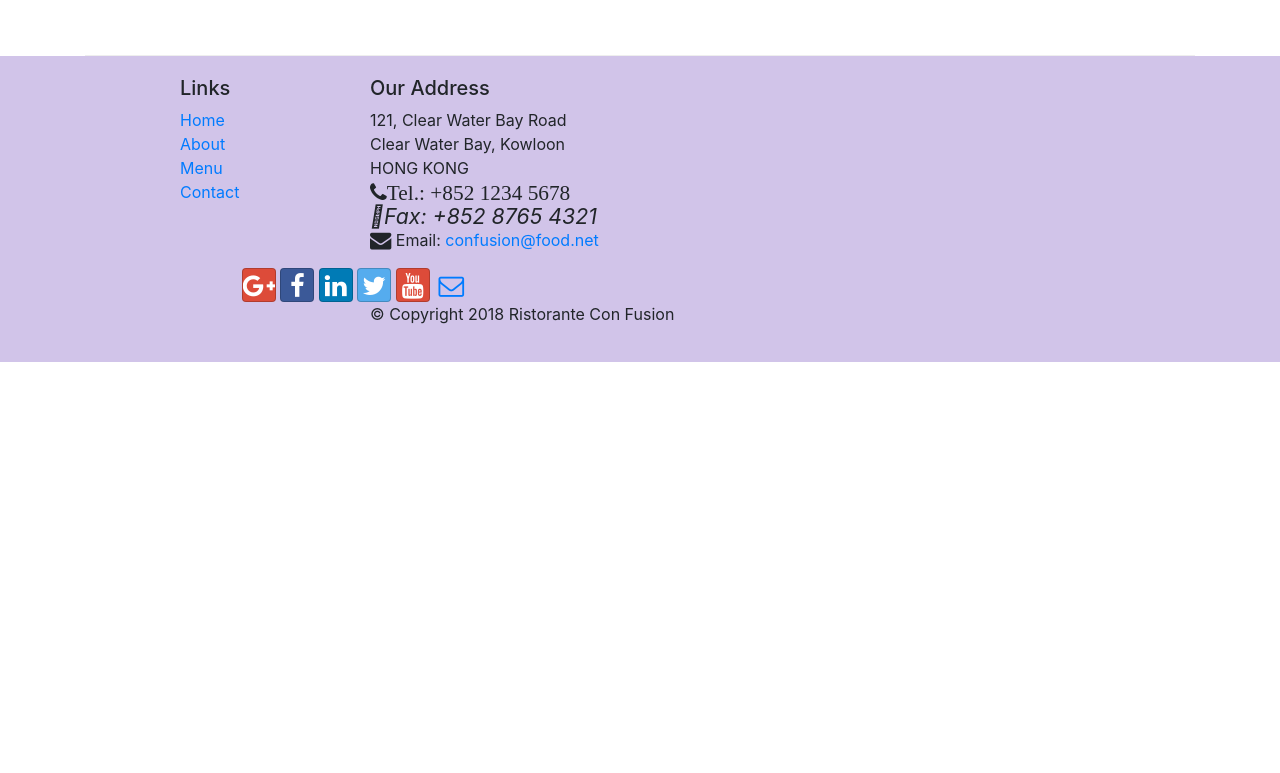
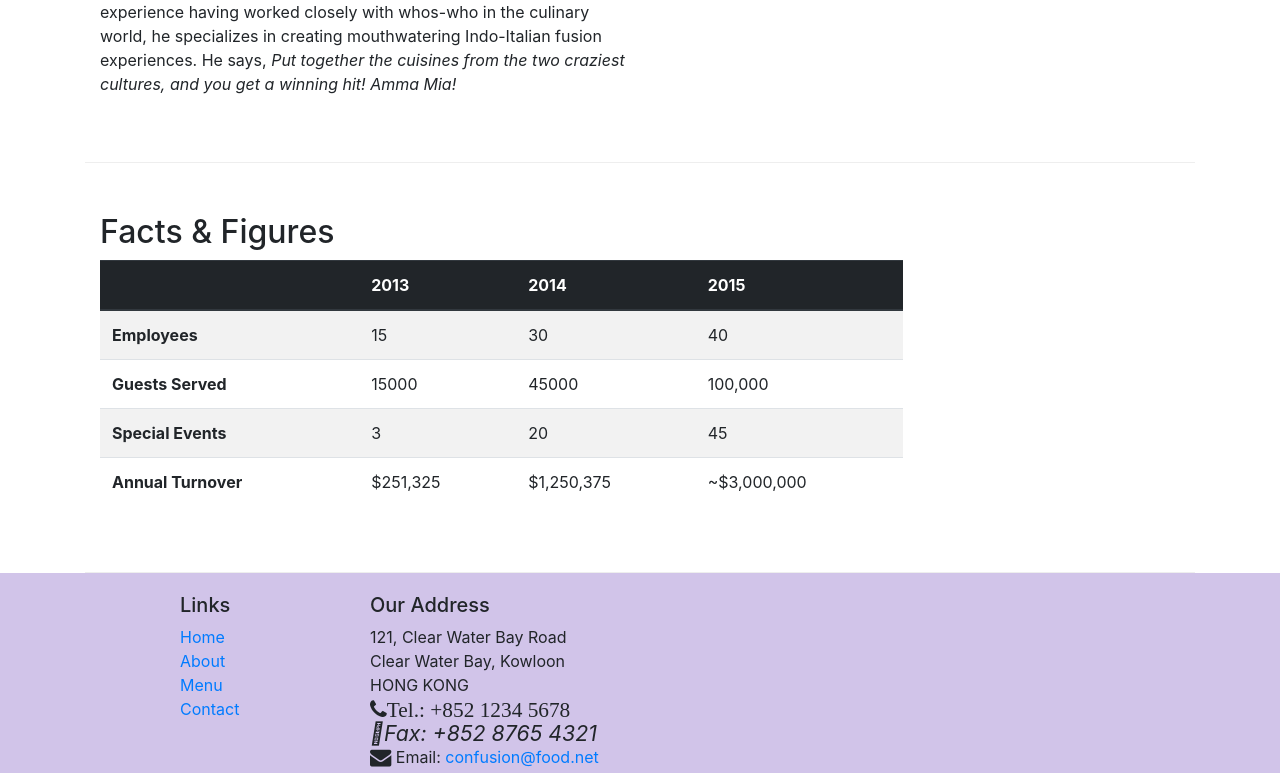
Before and after one commit to EmelBulosan/git-test-bootstrap, a website: page aboutus.html in a window 1280 px wide. Shown: the part 1796-2569 px from the top of the page. Before the commit the page ends 2158 px from the top, so only its background shows below. Drawn offline with nearby package versions, Linux system fonts and the light colour scheme.

Commit message:
tables and card\

```diff
--- a/aboutus.html
+++ b/aboutus.html
@@ -66,7 +66,34 @@
                 <p>Started in 2010, Ristorante con Fusion quickly established itself as a culinary icon par excellence in Hong Kong. With its unique brand of world fusion cuisine that can be found nowhere else, it enjoys patronage from the A-list clientele in Hong Kong.  Featuring four of the best three-star Michelin chefs in the world, you never know what will arrive on your plate the next time you visit us.</p>
                 <p>The restaurant traces its humble beginnings to <em>The Frying Pan</em>, a successful chain started by our CEO, Mr. Peter Pan, that featured for the first time the world's best cuisines in a pan.</p>
             </div>
-            <div>
+            <div class="col-12 col-sm">
+                <div class="card">
+                    <h3 class="card-header bg-primary text-white">Fact At a Glance</h3>
+                    <div class="card-body">
+                        <dl class="row">
+                            <dt class="col-6">Started</dt>
+                            <dd class="col-6">3 Feb. 2013</dd>
+                            <dt class="col-6">Major Stake Holder</dt>
+                            <dd class="col-6">HK Fine Foods Inc.</dd>
+                            <dt class="col-6">Last Year's Turnover</dt>
+                            <dd class="col-6">$1,250,375</dd>
+                            <dt class="col-6">Employees</dt>
+                            <dd class="col-6">40</dd>
+                        </dl>
+                    </div>
+                </div>
+            </div>
+            <div class="col-12">
+                <div class="card card-body bg-light">
+                    <blockquote class="blockquote">
+                        <p class="mb-0">You better cut the pizza in four pieces because
+                            I'm not hungry enough to eat six.</p>
+                        <footer class="blockquote-footer">Yogi Berra,
+                            <cite title="Source Title">The Wit and Wisdom of Yogi Berra,
+                            P. Pepe, Diversion Books, 2014</cite>
+                        </footer>
+                    </blockquote>
+                </div>
             </div>
         </div>
 
@@ -84,7 +111,53 @@
                 <p>Award winning three-star Michelin chef with wide International experience having worked closely with whos-who in the culinary world, he specializes in creating mouthwatering Indo-Italian fusion experiences. He says, <em>Put together the cuisines from the two craziest cultures, and you get a winning hit! Amma Mia!</em></p>
             </div>
        </div>
+       <!-- table -->
+       <div class="row row-content ">
+            <div class="col-12 col-sm-9">
+                <h2>Facts &amp; Figures</h2>
+                <div class="table-responsive">
+                    <table class="table table-striped">
+                        <thead class="thead-dark">
+                            <tr>
+                                <th>&nbsp;</th>
+                                <th>2013</th>
+                                <th>2014</th>
+                                <th>2015</th>
+                            </tr>
+                        </thead>
+                        <tbody>
+                            <tr>
+                                <th>Employees</th>
+                                <td>15</td>
+                                <td>30</td>
+                                <td>40</td>
+                            </tr>
+                            <tr>
+                                <th>Guests Served</th>
+                                <td>15000</td>
+                                <td>45000</td>
+                                <td>100,000</td>
+                            </tr>
+                            <tr>
+                                <th>Special Events</th>
+                                <td>3</td>
+                                <td>20</td>
+                                <td>45</td>
+                            </tr>
+                            <tr>
+                                <th>Annual Turnover</th>
+                                <td>$251,325</td>
+                                <td>$1,250,375</td>
+                                <td>~$3,000,000</td>
+                            </tr>
+                        </tbody>
+                    </table>
+                </div>
+            </div>
+            <div class="col-12 col-sm-3">
 
+            </div>
+       </div>
     </div>
 
     <footer class="footer">
```
